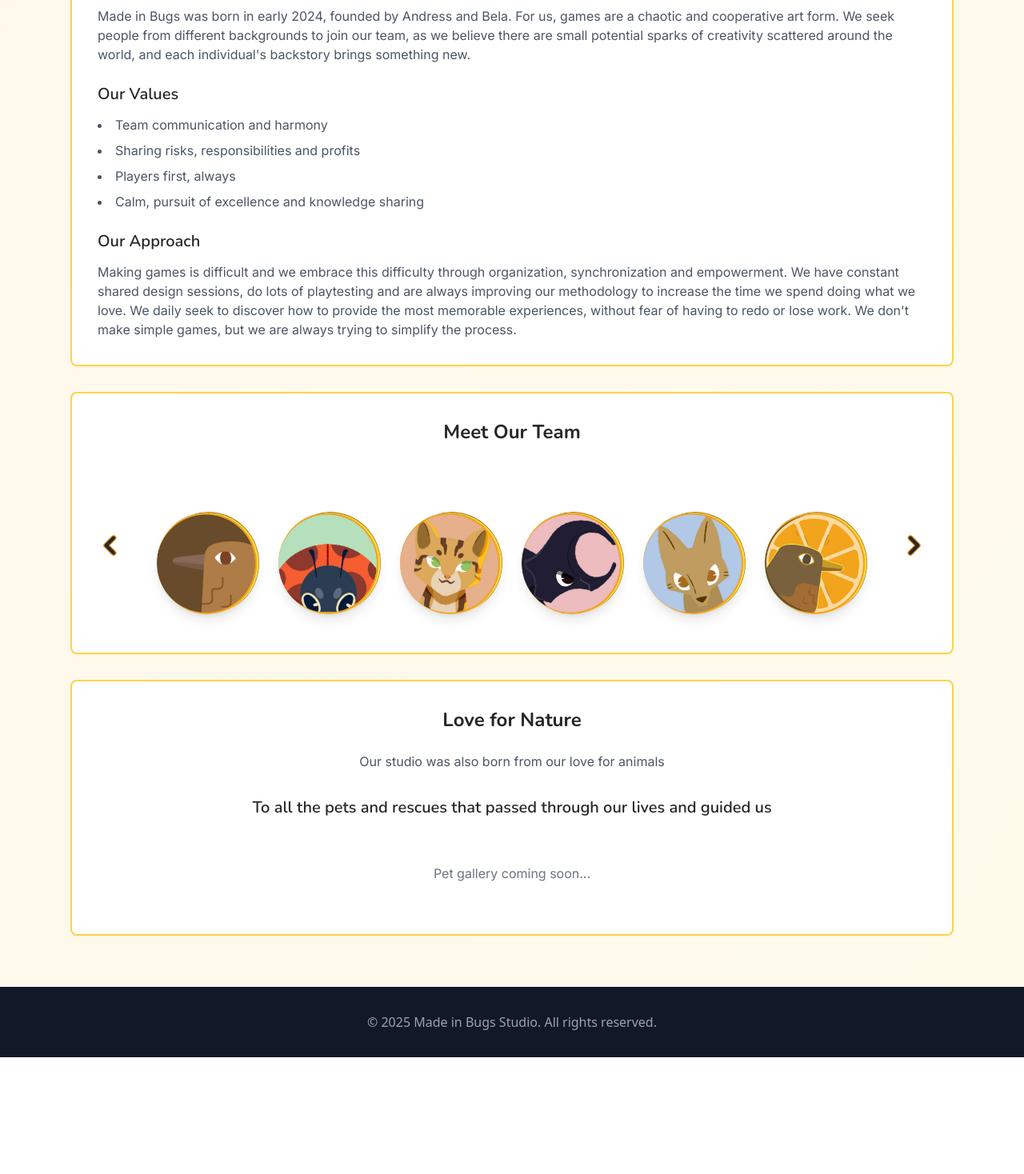
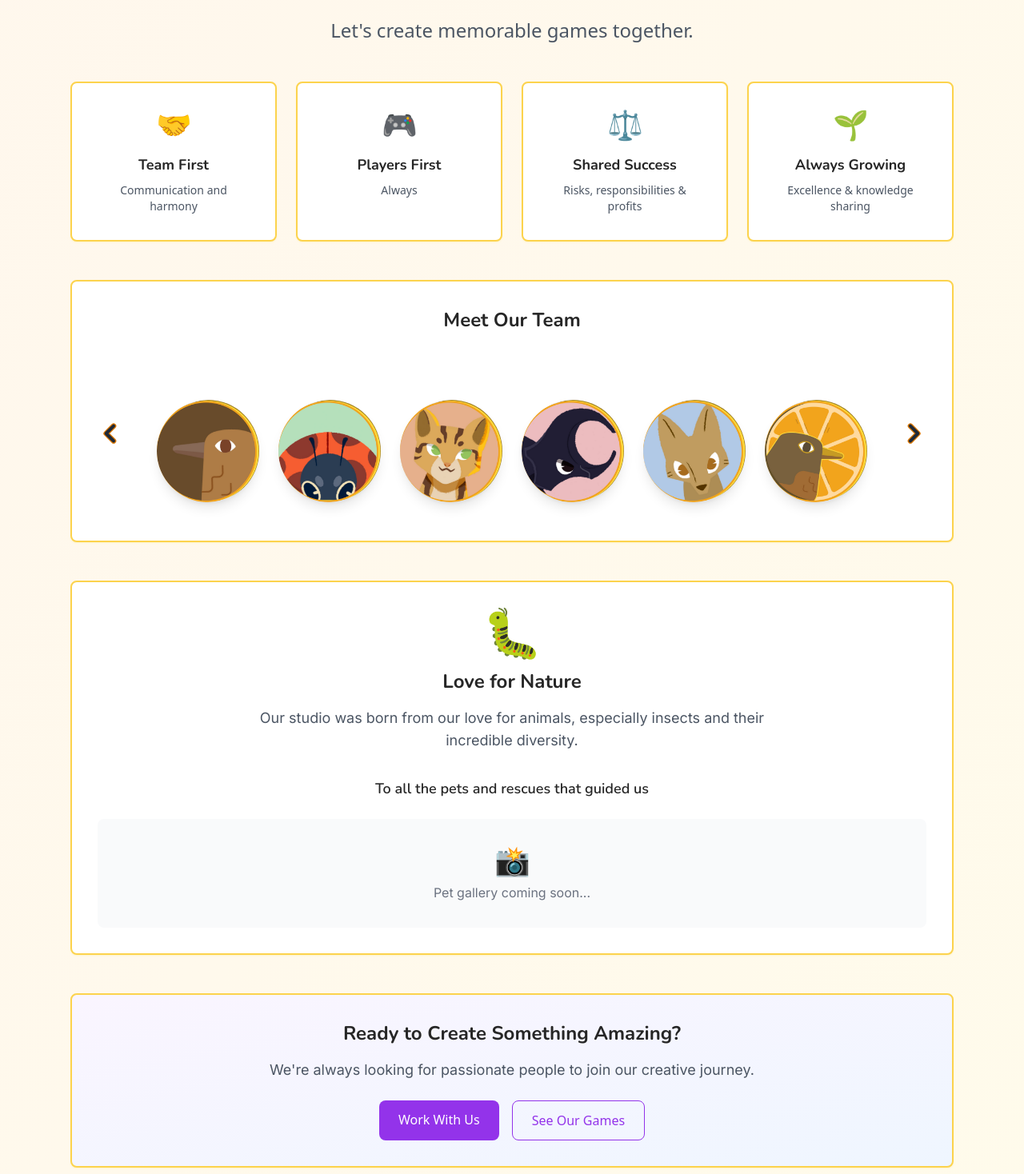
Before and after one commit to AlcateiaStudio/mib-website, a Next.js app: page /en/about in a window 1280 px wide. Shown: the part 382-1850 px from the top of the page at 80% size. Before the commit the page ends 1704 px from the top, so only its background shows below. Built offline with nearby package versions, Linux system fonts and the light colour scheme.

Commit message:
This indeed looks better

```diff
--- a/src/app/[locale]/about/page.tsx
+++ b/src/app/[locale]/about/page.tsx
@@ -16,64 +16,80 @@ export default async function AboutPage({ params }: Props) {
 
 	return (
 		<ContentLayout translations={t} locale={locale}>
-			<div className="space-y-8">
-				{/* Page Header */}
-				<div className="text-center space-y-4">
+			<div className="space-y-12">
+				{/* Hero Section */}
+				<div className="text-center space-y-8">
 					<h1 className="heading-crayon">
 						{t.pages.about.title}
 					</h1>
+
+					{/* Main message */}
+					<div className="max-w-4xl mx-auto space-y-6">
+						<p className="text-2xl md:text-3xl font-bold text-gray-800">
+							{locale === 'en'
+								? 'Made in Bugs is an indie game studio founded in 2024. We may be small, but our creativity is boundless!'
+								: 'Made in Bugs é um estúdio indie fundado em 2024. Podemos ser pequenos, mas nossa criatividade é infinita!'
+							}
+						</p>
+						<p className="text-xl md:text-2xl text-gray-600 font-medium">
+							{locale === 'en'
+								? "Let's create memorable games together."
+								: 'Vamos criar jogos memoráveis juntos.'
+							}
+						</p>
+					</div>
 				</div>
 
-				{/* About Content */}
-				<div className="prose prose-lg mx-auto">
-					<div className="content-card">
-						<h2 className="font-h2 text-2xl font-bold mb-4">
-							{locale === 'en' ? 'Our Story' : 'Nossa História'}
-						</h2>
-						<p className="font-body text-gray-600 mb-6">
+				{/* Values Cards */}
+				<div className="grid grid-cols-1 md:grid-cols-2 lg:grid-cols-4 gap-6">
+					<div className="content-card text-center">
+						<div className="text-4xl mb-4">🤝</div>
+						<h3 className="font-h2 text-lg font-bold mb-2">
+							{locale === 'en' ? 'Team First' : 'Time em Primeiro'}
+						</h3>
+						<p className="text-sm text-gray-600">
 							{locale === 'en'
-								? 'Made in Bugs was born in early 2024, founded by Andress and Bela. For us, games are a chaotic and cooperative art form. We seek people from different backgrounds to join our team, as we believe there are small potential sparks of creativity scattered around the world, and each individual\'s backstory brings something new.'
-								: 'Made in Bugs nasceu no comecinho de 2024, fundada por Andress e Bela. Para nós, o que fazemos é uma arte caótica e compartilhada. Buscamos pessoas de backgrounds distintos para incorporar o nosso time, pois cremos que existem pequenos brilhos potenciais de criatividade espalhados, e a história de cada indivíduo traz algo novo.'
+								? 'Communication and harmony'
+								: 'Comunicação e sintonia'
 							}
 						</p>
+					</div>
 
-						<h3 className="font-h2 text-xl font-semibold mb-3">
-							{locale === 'en' ? 'Our Values' : 'Nossos Valores'}
+					<div className="content-card text-center">
+						<div className="text-4xl mb-4">🎮</div>
+						<h3 className="font-h2 text-lg font-bold mb-2">
+							{locale === 'en' ? 'Players First' : 'Jogadores Primeiro'}
 						</h3>
-						<ul className="font-body text-gray-600 mb-6 list-disc list-inside space-y-2">
-							<li>
-								{locale === 'en'
-									? 'Team communication and harmony'
-									: 'Comunicação e sintonia do time'
-								}
-							</li>
-							<li>
-								{locale === 'en'
-									? 'Sharing risks, responsibilities and profits'
-									: 'Compartilhamento de riscos, responsabilidades e lucros'
-								}
-							</li>
-							<li>
-								{locale === 'en'
-									? 'Players first, always'
-									: 'A vontade do jogador vem primeiro'
-								}
-							</li>
-							<li>
-								{locale === 'en'
-									? 'Calm, pursuit of excellence and knowledge sharing'
-									: 'Calma, busca pela excelência e compartilhamento de conhecimento'
-								}
-							</li>
-						</ul>
+						<p className="text-sm text-gray-600">
+							{locale === 'en'
+								? 'Always'
+								: 'Sempre'
+							}
+						</p>
+					</div>
 
-						<h3 className="font-h2 text-xl font-semibold mb-3">
-							{locale === 'en' ? 'Our Approach' : 'Nossa Abordagem'}
+					<div className="content-card text-center">
+						<div className="text-4xl mb-4">⚖️</div>
+						<h3 className="font-h2 text-lg font-bold mb-2">
+							{locale === 'en' ? 'Shared Success' : 'Sucesso Compartilhado'}
 						</h3>
-						<p className="font-body text-gray-600">
+						<p className="text-sm text-gray-600">
 							{locale === 'en'
-								? 'Making games is difficult and we embrace this difficulty through organization, synchronization and empowerment. We have constant shared design sessions, do lots of playtesting and are always improving our methodology to increase the time we spend doing what we love. We daily seek to discover how to provide the most memorable experiences, without fear of having to redo or lose work. We don\'t make simple games, but we are always trying to simplify the process.'
-								: 'Fazer jogos é difícil e nós abraçamos essa dificuldade através da organização, sincronização e capacitação. Temos constantes sessões de design compartilhado, fazemos muito playtesting e estamos sempre melhorando nossa metodologia para crescer o tempo que a gente passa fazendo o que gosta. Nós buscamos diariamente descobrir como proporcionar as experiências mais memoráveis, sem medo de ter que refazer ou perder trabalho. Não fazemos jogos simples, mas estamos sempre tentando simplificar o processo.'
+								? 'Risks, responsibilities & profits'
+								: 'Riscos, responsabilidades e lucros'
+							}
+						</p>
+					</div>
+
+					<div className="content-card text-center">
+						<div className="text-4xl mb-4">🌱</div>
+						<h3 className="font-h2 text-lg font-bold mb-2">
+							{locale === 'en' ? 'Always Growing' : 'Sempre Crescendo'}
+						</h3>
+						<p className="text-sm text-gray-600">
+							{locale === 'en'
+								? 'Excellence & knowledge sharing'
+								: 'Excelência e compartilhamento'
 							}
 						</p>
 					</div>
@@ -88,28 +104,30 @@ export default async function AboutPage({ params }: Props) {
 				</div>
 
 				{/* Nature Section */}
-				<div className="content-card">
-					<h2 className="font-h2 text-2xl font-bold mb-6 text-center">
+				<div className="content-card text-center">
+					<div className="text-6xl mb-4">🐛</div>
+					<h2 className="font-h2 text-2xl font-bold mb-4">
 						{locale === 'en' ? 'Love for Nature' : 'Amor pela Natureza'}
 					</h2>
-					<p className="font-body text-gray-600 mb-8 text-center max-w-3xl mx-auto">
+					<p className="font-body text-lg text-gray-600 mb-8 max-w-2xl mx-auto">
 						{locale === 'en'
-							? 'Our studio was also born from our love for animals'
-							: 'Nosso estúdio também nasceu do nosso amor pelos animais.'
+							? 'Our studio was born from our love for animals, especially insects and their incredible diversity.'
+							: 'Nosso estúdio nasceu do nosso amor pelos animais, especialmente insetos e sua incrível diversidade.'
 						}
 					</p>
 
 					{/* Pets Gallery Section */}
 					<div className="space-y-6">
-						<h2 className="font-h2 text-xl font-semibold text-center">
+						<h3 className="font-h2 text-lg font-semibold">
 							{locale === 'en'
-								? 'To all the pets and rescues that passed through our lives and guided us'
-								: 'A todos os pets e resgates que passaram por nossas vidas e nos guiaram'
+								? 'To all the pets and rescues that guided us'
+								: 'A todos os pets e resgates que nos guiaram'
 							}
-						</h2>
+						</h3>
 
 						{/* TODO: Add pets gallery component here */}
-						<div className="text-center text-gray-500 py-8">
+						<div className="text-center text-gray-500 py-8 bg-gray-50 rounded-lg">
+							<div className="text-4xl mb-2">📸</div>
 							<p className="font-body">
 								{locale === 'en'
 									? 'Pet gallery coming soon...'
@@ -119,6 +137,33 @@ export default async function AboutPage({ params }: Props) {
 						</div>
 					</div>
 				</div>
+
+				{/* Call to Action */}
+				<div className="content-card text-center bg-gradient-to-br from-purple-50 to-blue-50">
+					<h2 className="font-h2 text-2xl font-bold mb-4">
+						{locale === 'en' ? 'Ready to Create Something Amazing?' : 'Pronto para Criar Algo Incrível?'}
+					</h2>
+					<p className="font-body text-lg text-gray-600 mb-6">
+						{locale === 'en'
+							? 'We\'re always looking for passionate people to join our creative journey.'
+							: 'Estamos sempre procurando pessoas apaixonadas para se juntar à nossa jornada criativa.'
+						}
+					</p>
+					<div className="flex flex-col sm:flex-row gap-4 justify-center">
+						<a
+							href={`/${locale}/contact`}
+							className="inline-block bg-purple-600 text-white px-6 py-3 rounded-lg font-medium hover:bg-purple-700 transition-colors"
+						>
+							{locale === 'en' ? 'Work With Us' : 'Trabalhe Conosco'}
+						</a>
+						<a
+							href={`/${locale}/portfolio`}
+							className="inline-block border border-purple-600 text-purple-600 px-6 py-3 rounded-lg font-medium hover:bg-purple-50 transition-colors"
+						>
+							{locale === 'en' ? 'See Our Games' : 'Veja Nossos Jogos'}
+						</a>
+					</div>
+				</div>
 			</div>
 		</ContentLayout>
 	);
```
